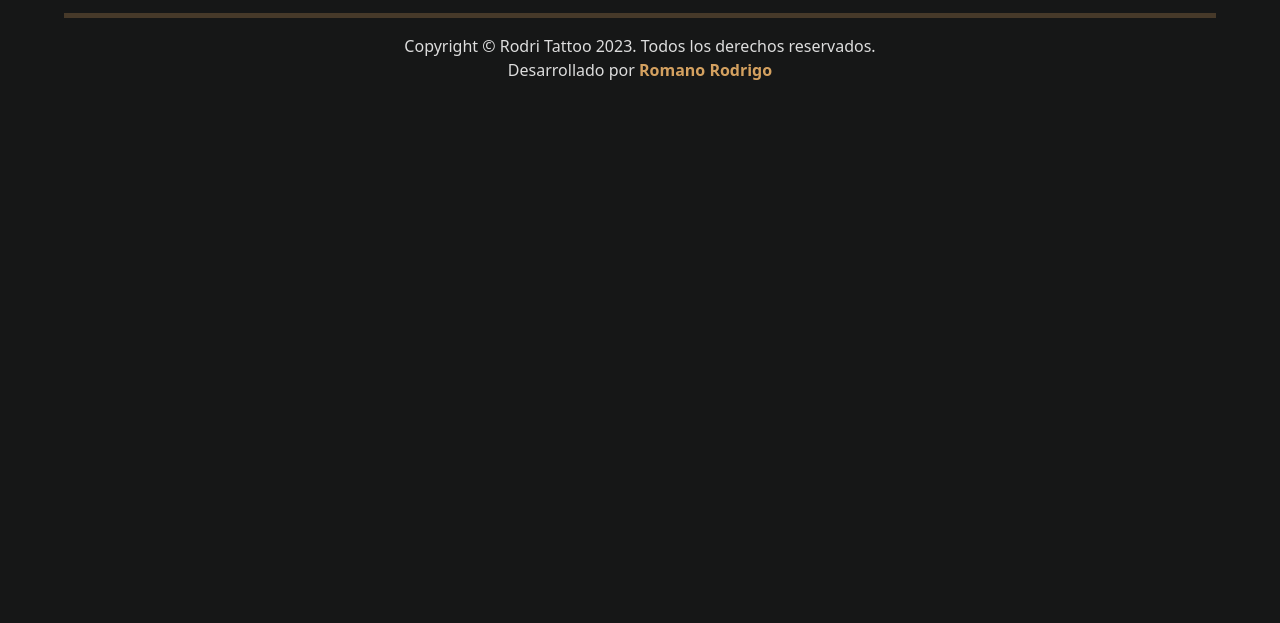
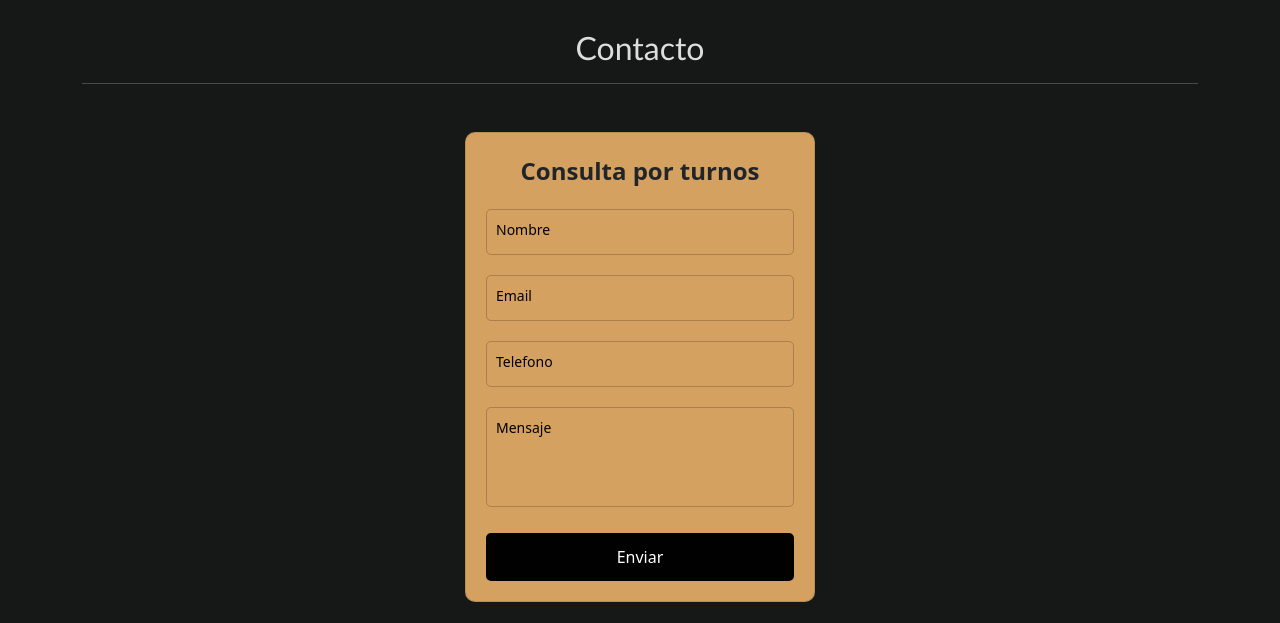
Before and after one commit to RodrigoProgram22/plantilla-tatuadores, a plain HTML site: page index.html in a window 1280 px wide. Shown: the part 3323-3946 px from the top of the page. Before the commit the page ends 3421 px from the top, so only its background shows below. Drawn offline with nearby package versions, Linux system fonts and the light colour scheme.

Commit message:
Se agrego seccion de contacto dinamico.

```diff
--- a/css/style.css
+++ b/css/style.css
@@ -4,11 +4,11 @@
   margin: 0px;
   /* border: 1px solid red; */
 }
-body{
+body {
   background-color: #161717;
 }
 :root {
-  --primario: #D4A160;
+  --primario: #d4a160;
   --secundario: #dddddd;
 }
 .primario {
@@ -32,9 +32,12 @@ a {
   scroll-margin-top: 5.4em;
 }
 #sobreMi {
-  scroll-margin-top: 1.4em;
+  scroll-margin-top: 5.4em;
 }
 #estudio {
+  scroll-margin-top: 5.4em;
+}
+#contacto {
   scroll-margin-top: 5.4em;
 }
 /* barra de progreso */
@@ -87,18 +90,18 @@ nav {
 .btnNav:hover::before {
   width: 100%;
 }
-.titulo-nav{
+.titulo-nav {
   color: var(--primario);
   transition: all 0.5s;
 }
-.titulo-nav:hover{
+.titulo-nav:hover {
   color: var(--secundario);
 }
-.sobreMi{
+.sobreMi {
   width: 70px;
 }
 /* header */
-.backg{
+.backg {
   width: 100%;
   height: 100%;
 }
@@ -136,49 +139,105 @@ nav {
   border-radius: 5px;
 }
 /* trabajos */
-.img-prueba{
+.img-prueba {
   width: 400px;
   object-fit: contain;
 }
 /* estudio */
-.img-estudio{
+.img-estudio {
   width: 450px;
   object-fit: contain;
   box-shadow: 0 15px 20px black;
   border: none;
   border-radius: 5px;
 }
-
 /* Seccion de Contactos */
-.icon-contacto {
-  font-size: 90px;
-}
-/* boton de contacto */
-.buttonContac2 {
-  padding:15px 15px;
-  font-size: 15px;
-  letter-spacing: 2.5px;
-  font-weight: 500;
-  color: black;
+.card {
   background-color: var(--primario);
-  border: none;
-  border-radius: 45px;
-  box-shadow: 0px 8px 15px rgba(0, 0, 0, 0.1);
-  transition: all 0.3s ease 0s;
-  cursor: pointer;
-  outline: none;
+  border-radius: 10px;
+  padding: 20px;
+  width: 350px;
+  display: flex;
+  flex-direction: column;
 }
 
-.buttonContac2:hover {
-  background-color: #00bb2d;
-  box-shadow: 0px 15px 20px rgba(46, 229, 157, 0.4);
-  color: black;
-  transform: translateY(-7px);
+.title {
+  font-size: 24px;
+  font-weight: 600;
+  text-align: center;
 }
 
-.buttonContac2:active {
-  transform: translateY(-1px);
+.form {
+  margin-top: 20px;
+  display: flex;
+  flex-direction: column;
 }
+
+.group {
+  position: relative;
+}
+
+.form .group label {
+  font-size: 14px;
+  color: black;
+  position: absolute;
+  top: -10px;
+  left: 10px;
+  background-color: var(--primario);
+  transition: all .3s ease;
+}
+
+.form .group input,
+.form .group textarea {
+  padding: 10px;
+  border-radius: 5px;
+  border: 1px solid rgba(0, 0, 0, 0.2);
+  margin-bottom: 20px;
+  outline: 0;
+  width: 100%;
+  background-color: transparent;
+}
+
+.form .group input:placeholder-shown+ label, .form .group textarea:placeholder-shown +label {
+  top: 10px;
+  background-color: transparent;
+}
+
+.form .group input:focus,
+.form .group textarea:focus {
+  border-color: black;
+}
+
+.form .group input:focus+ label, .form .group textarea:focus +label {
+  top: -10px;
+  left: 10px;
+  background-color: var(--primario);
+  font-weight: 600;
+  font-size: 14px;
+}
+
+.form .group textarea {
+  resize: none;
+  height: 100px;
+}
+
+.form button {
+  background-color: #010101;
+  color: #fff;
+  border: solid 2px black;;
+  border-radius: 5px;
+  padding: 10px;
+  font-size: 16px;
+  cursor: pointer;
+  transition: all 0.3s ease;
+}
+
+.form button:hover {
+  background-color: #d4a160;
+  color: black;
+  border:solid 2px black;
+}
+
 /* pie de pagina */
 .icon-footer {
   font-size: 25px;
--- a/index.html
+++ b/index.html
@@ -134,6 +134,7 @@
     <section id="trabajo">
       <div class="container text-start fuente1 my-5 secundario">
         <h2 class="text-center">Mis Trabajos</h2>
+        <hr />
       </div>
       <div class="justify-content-center secundario d-flex flex-wrap">
         <img
@@ -174,11 +175,15 @@
       </div>
     </section>
     <section class="container" id="estudio">
+      <div class="container text-start fuente1 my-5 secundario">
+        <h2 class="text-center">Mi Estudio</h2>
+        <hr />
+      </div>
       <div
         class="row row-cols-1 row-cols-md-2 g-4 p-4 justify-content-center align-items-center"
       >
         <div class="col secundario">
-          <h1 class="fuente1 my-3 text-center">Mi Estudio</h1>
+          <h3 class="fuente1 my-3 text-center">Nombre del lugar</h3>
           <p class="text-center">
             Ubicado en : Lorem ipsum dolor sit amet consectetur, adipisicing
             elit. Aperiam facere autem Maiores, eos minus hic incidunt possimus
@@ -193,10 +198,70 @@
         <div class="col text-center text-md-start">
           <img
             src="assets/studio.jpg"
-            class="img-estudio"
+            class="img-fluid img-estudio"
             title="foto del estudio"
             alt="foto del estudio"
           />
+        </div>
+      </div>
+    </section>
+    <section id="contacto">
+      <div class="container text-start fuente1 my-5 secundario">
+        <h2 class="text-center">Contacto</h2>
+        <hr />
+      </div>
+      <div class="d-flex justify-content-center my-2">
+        <div class="card">
+          <span class="title">Consulta por turnos</span>
+          <form
+            class="form"
+            action="https://formsubmit.co/rodrigoprograma22@gmail.com"
+            method="POST"
+          >
+            <div class="group">
+              <input
+                placeholder=""
+                type="text"
+                name="name"
+                id="name"
+                required
+              />
+              <label for="name">Nombre</label>
+            </div>
+            <div class="group">
+              <input
+                placeholder=""
+                type="email"
+                id="email"
+                name="email"
+                required
+              />
+              <label for="email">Email</label>
+            </div>
+            <div class="group">
+              <input
+                placeholder=""
+                type="tel"
+                id="phone"
+                name="phone"
+                required
+              />
+              <label for="phone">Telefono</label>
+            </div>
+            <div class="group">
+              <textarea
+                placeholder=""
+                id="comment"
+                name="comment"
+                rows="5"
+                required
+              ></textarea>
+              <label for="comment">Mensaje</label>
+            </div>
+            <button type="submit">Enviar</button>
+            <input type="hidden" name="_next" value="http://127.0.0.1:5500" />
+            <input type="hidden" name="_captcha" value="false" />
+          </form>
         </div>
       </div>
     </section>
```
